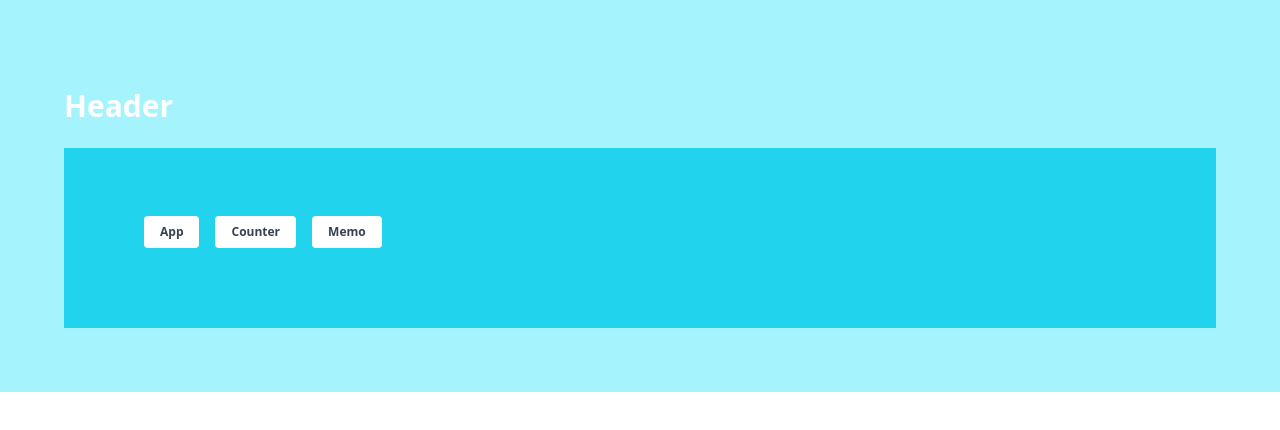
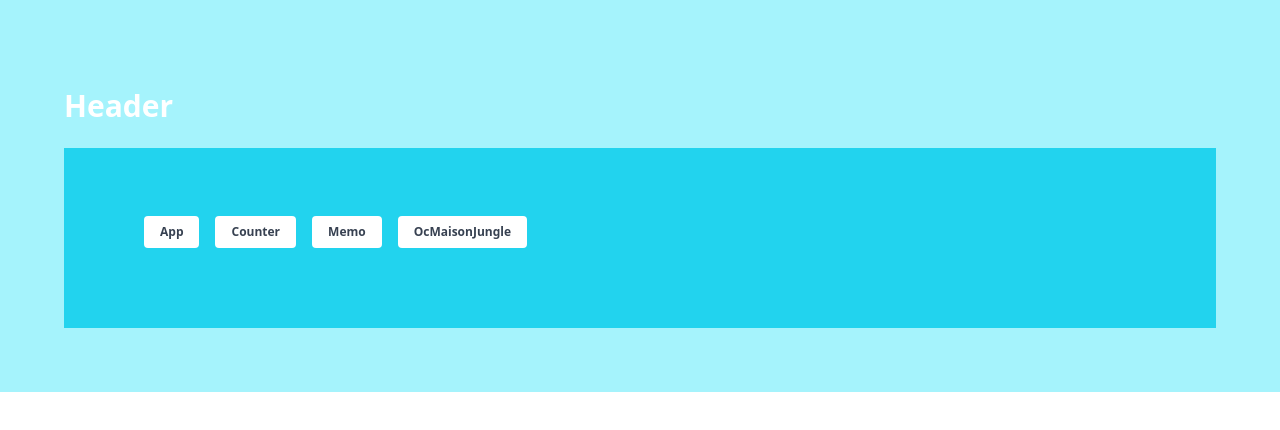
Before and after one commit to tsuifei/react-hooks-gadgets, a React (Create React App) app: page /#/ in a window 1280 px wide. Shown: the top 430 px of the page. Built offline with nearby package versions, Linux system fonts and the light colour scheme.

Commit message:
change some fils

```diff
--- a/src/components/NavLink.js
+++ b/src/components/NavLink.js
@@ -15,6 +15,9 @@ const NavLink = () => {
         <Button size="sm" type="basic">
           <Link to="/Memo">Memo</Link>
         </Button>
+        <Button size="sm" type="basic">
+          <Link to="/OcMaisonJungle">OcMaisonJungle</Link>
+        </Button>
       </nav>
     </div>
   );
--- /dev/null
+++ b/src/components/Test.js
@@ -0,0 +1 @@
+// 練習與測試用
--- /dev/null
+++ b/src/pages/OcMaisonJungle/components/Header.js
@@ -0,0 +1,12 @@
+const Header = () => {
+return (<div>
+  <h1>La Maison Jungle</h1>
+  <Description />
+  </div>)
+}
+
+const Description = () => {
+  return (<p>Ici achetez toutes les plants dont vous avez toujours rêvé 🌵🌱🎍</p>)
+}
+
+export default Header;
--- /dev/null
+++ b/src/pages/OcMaisonJungle/index.js
@@ -0,0 +1,11 @@
+import Header from './components/Header'
+
+
+const OcMaisonJungle = () => {
+  return (<div><Header />
+  <h1>hello OcMaisonJungle</h1></div>)
+}
+
+
+
+export default OcMaisonJungle;
```
Also changed, not shown: src/pages/OcMaisonJungle/components/Banner.js (added), src/pages/OcMaisonJungle/components/CareScale.js (added), src/pages/OcMaisonJungle/components/Categories.js (added), src/pages/OcMaisonJungle/components/Footer.js (added), src/pages/OcMaisonJungle/components/PlantItem.js (added), src/pages/OcMaisonJungle/components/ShoppingList.js (added), 2 other files (tests, documents, lock files or other folders).
